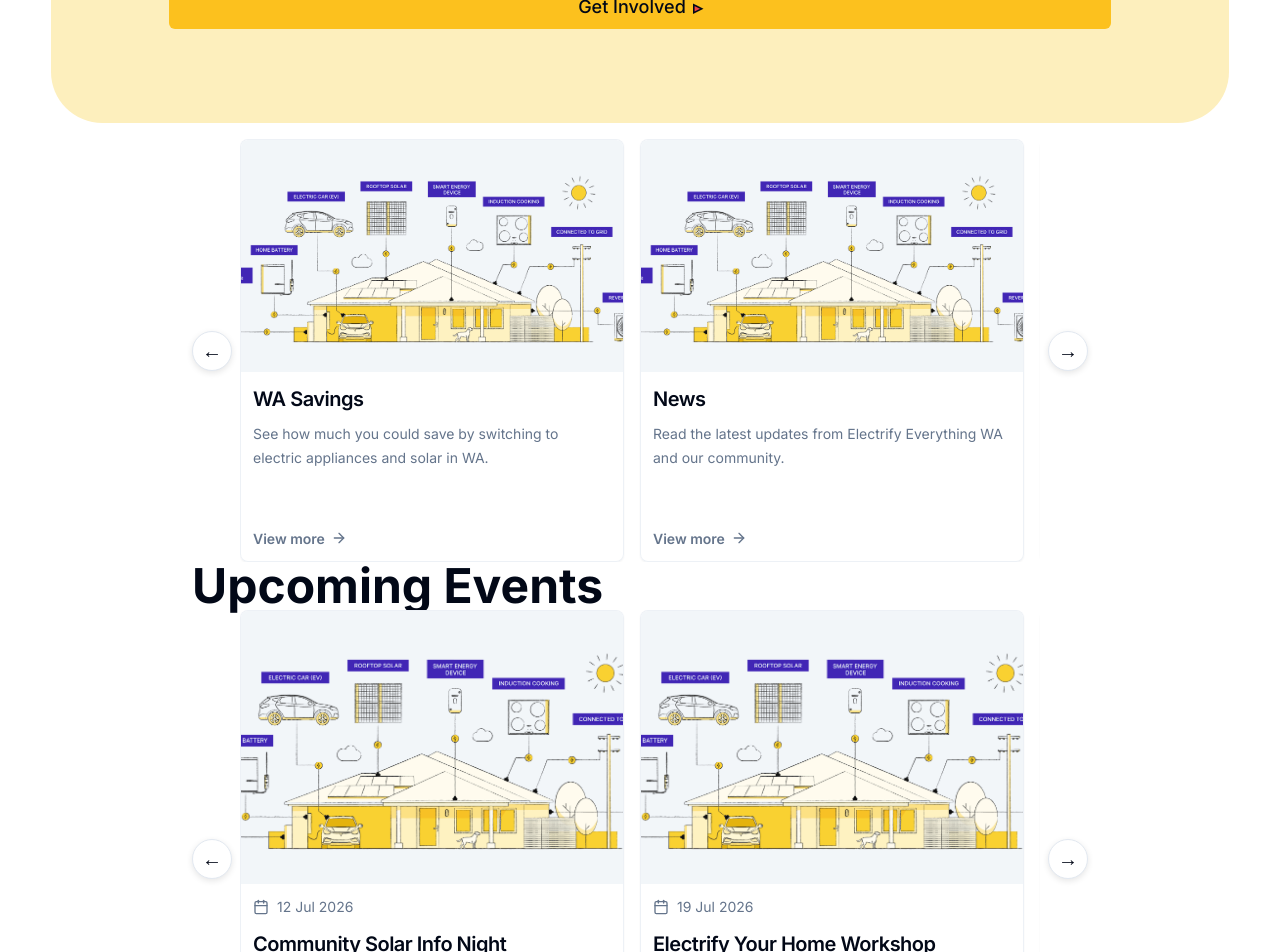
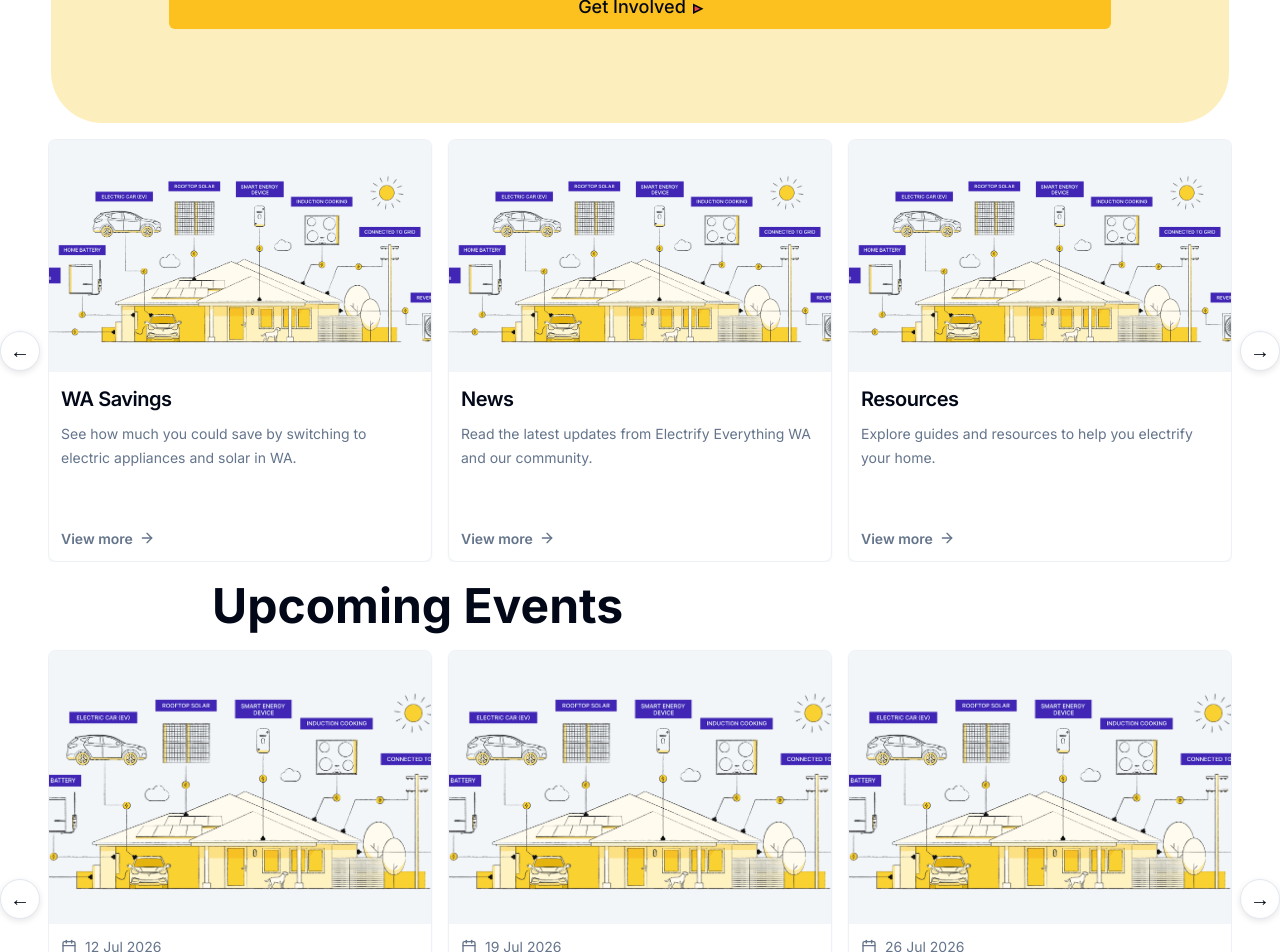
Before and after one commit to codersforcauses/electrify-everything-wa, a Next.js app in the folder client/: page / in a window 1280 px wide. Shown: the part 800-1752 px from the top of the page. Built offline with nearby package versions, Linux system fonts and the light colour scheme.

Commit message:
adjusted style on homepage

```diff
--- a/client/src/pages/index.tsx
+++ b/client/src/pages/index.tsx
@@ -112,11 +112,11 @@ export default function Home() {
         </div>
       </div>
       <div className={styles["news-and-events"]}>
-        <div>
+        <div className="flex justify-center">
           <CardContainer cards={quickLinks} />
         </div>
-        <div>
-          <h1 className="text-5xl font-bold">Upcoming Events</h1>
+        <h1 className="m-5 text-5xl font-bold">Upcoming Events</h1>
+        <div className="flex justify-center">
           <CardContainer cards={events} />
         </div>
       </div>
--- a/client/src/styles/index.module.css
+++ b/client/src/styles/index.module.css
@@ -18,7 +18,7 @@
 }
 
 .hero-button {
-  height: 5vh;
+  height: 3rem;
   margin: 5% 0% 5% 12%;
   font-size: large;
   color: hsl(var(--foreground));
@@ -41,6 +41,7 @@
 
 .news-and-events {
   width: 82rem;
+  align-items: center;
 }
 
 .quick-links {
@@ -84,6 +85,7 @@
   .news-and-events {
     width: 70vw;
     min-width: 44vw;
+    margin: auto;
   }
 }
 
@@ -121,5 +123,6 @@
 
   .news-and-events {
     width: 24rem;
+
   }
 }
```
